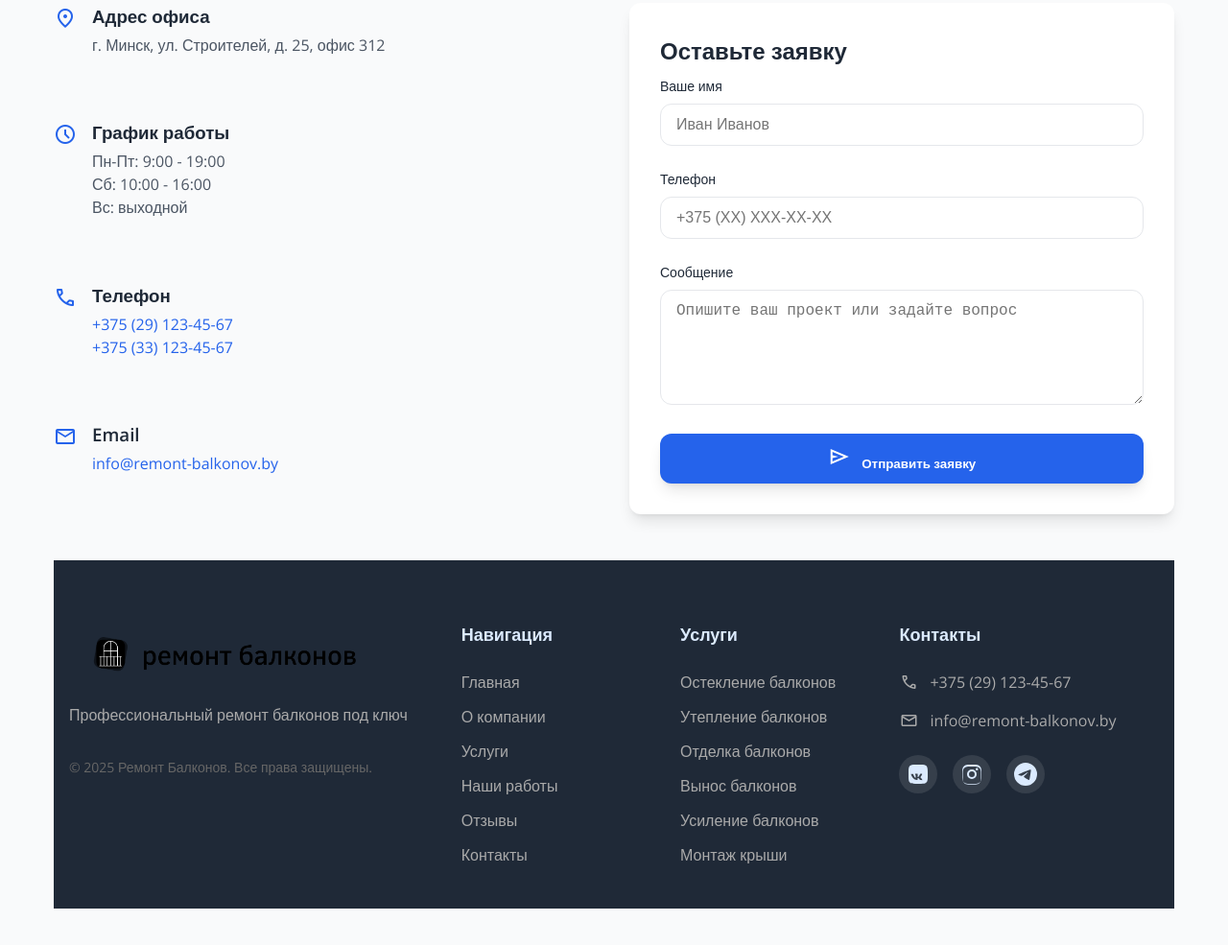
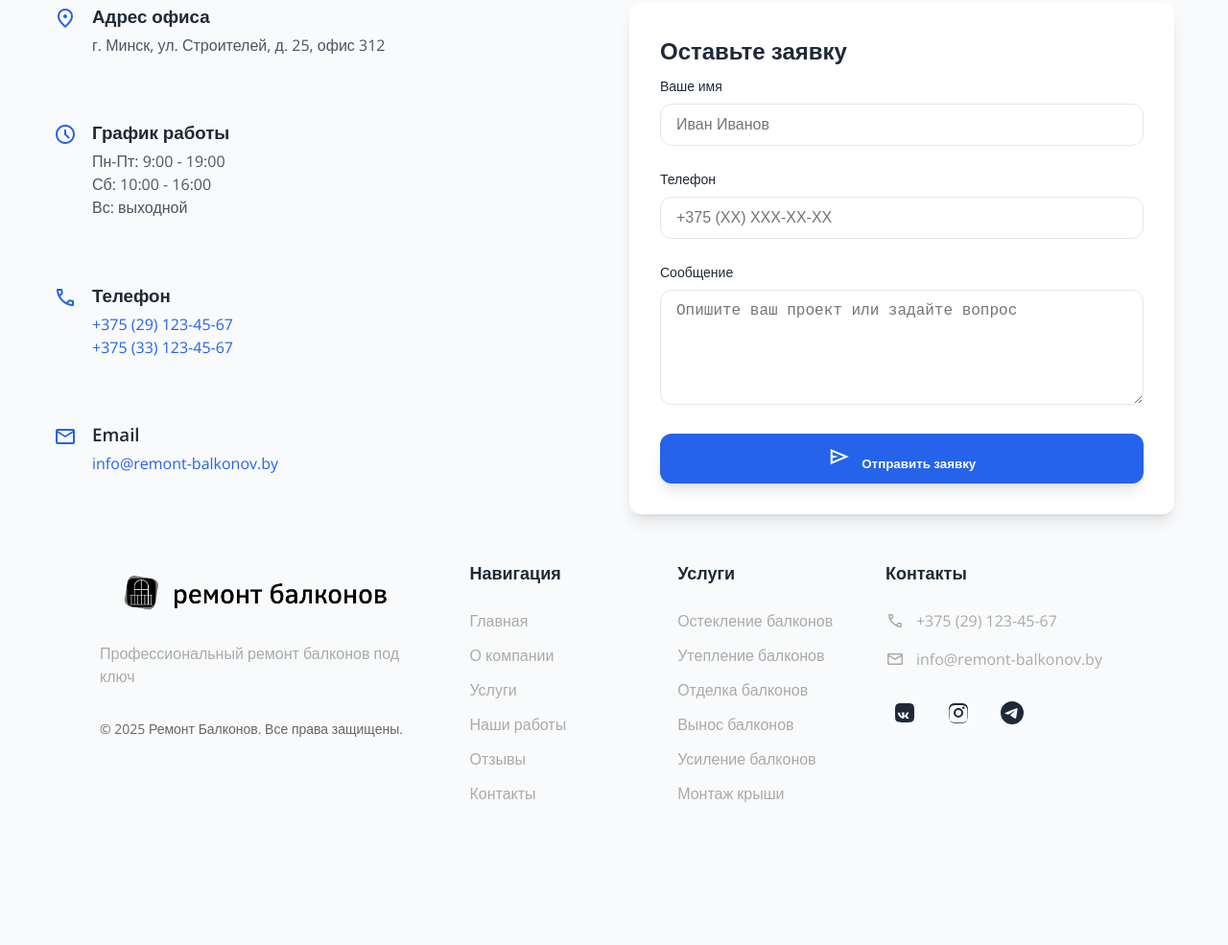
Before and after one commit to knzvm/balconyrepair, a website: page index.html in a window 1280 px wide. Shown: the part 3553-4538 px from the top of the page at 96% size. After the commit the page ends 4468 px from the top, so only its background shows below. Drawn offline with nearby package versions, Linux system fonts and the light colour scheme.

Commit message:
1234567890987654321

```diff
--- a/css/style.css
+++ b/css/style.css
@@ -41,21 +41,6 @@ body {
 .main-content {
     flex: 1; /* Растягивается, занимая все доступное пространство */
 }
-
-/* Футер */
-.footer-wrapper {
-    width: 100%;
-    background: var(--dark);
-    padding: 4rem 0 2rem;
-    margin-top: auto; /* Прижимает футер к низу */
-}
-
-.footer {
-    max-width: 1200px;
-    margin: 0 auto;
-    padding: 0 1rem;
-}
-
 
 html {
     scroll-behavior: smooth;
@@ -973,18 +958,28 @@ button {
 }
 
 /* Футер */
+
+/* Футер */
+.footer-wrapper {
+    width: 100%;
+    background: var(--dark);
+    padding: 4rem 0 2rem;
+    margin-top: auto; /* Прижимает футер к низу */
+}
+
 .footer {
-    width: 100%;
-    margin-bottom: 0%;
-    background: var(--dark);
-    color: var(--primary-lighter);
-    padding: 4rem 0 2rem;
+    max-width: 1200px;
+    margin: 0 auto;
+    padding: 0 1rem;
 }
 
 .footer-grid {
     display: grid;
     grid-template-columns: 1fr;
     gap: 3rem;
+    max-width: 1200px;
+    margin: 0 auto;
+    padding: 0 1rem;
 }
 
 .footer-logo {
```
